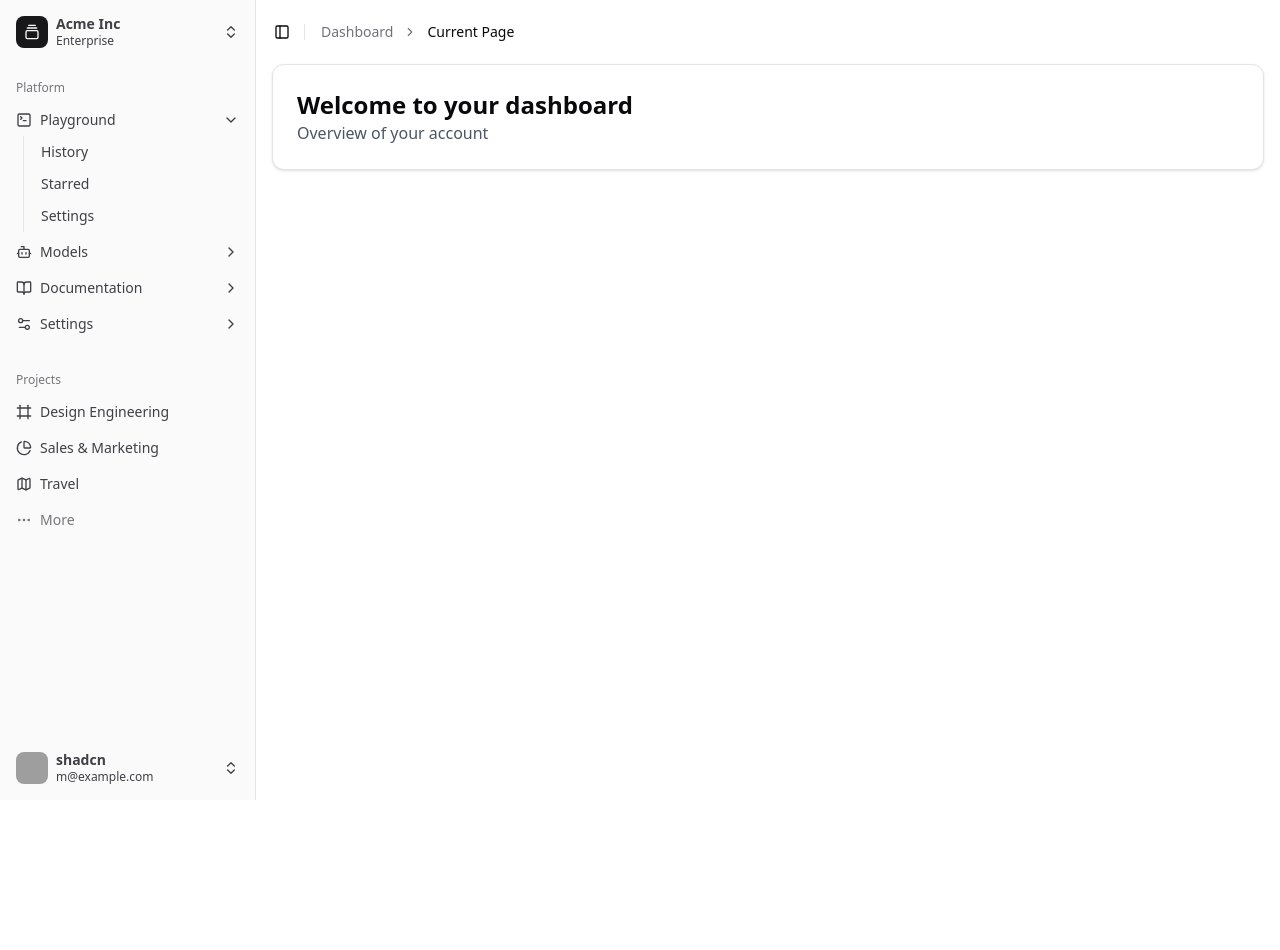
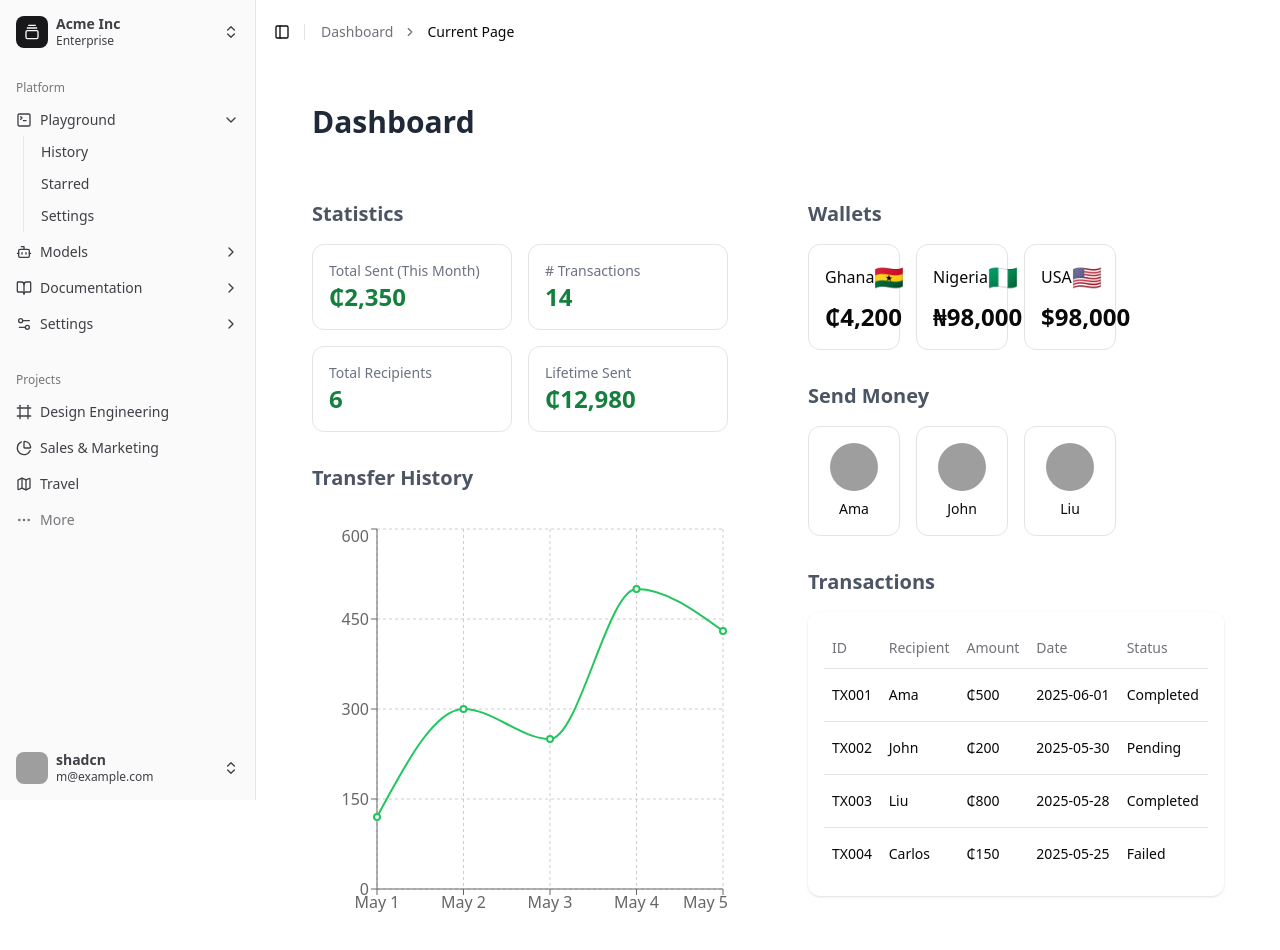
Before and after one commit to Willowusu/money-transfer, a React (Vite) app: page /dashboard in a window 1280 px wide. Shown: the top 950 px of the page. Before the commit the page ends 800 px from the top, so only its background shows below. Built offline with nearby package versions, Linux system fonts and the light colour scheme; grey boxes are pictures that could not be loaded.

Commit message:
`Refactor dashboard page layout and add new features`

```diff
--- a/src/pages/dashboard/index.jsx
+++ b/src/pages/dashboard/index.jsx
@@ -1,11 +1,174 @@
-// src/pages/dashboard/index.jsx
-import { Card } from '@/components/ui/card';
+import { Card, CardContent } from "@/components/ui/card"
+import { Avatar, AvatarFallback, AvatarImage } from "@/components/ui/avatar"
+import { LineChart, Line, XAxis, YAxis, CartesianGrid, Tooltip, ResponsiveContainer } from "recharts"
+import { Table, TableBody, TableCell, TableHead, TableHeader, TableRow } from "@/components/ui/table"
+
+
+const recipients = [
+    { name: "Ama", avatar: "/avatars/ama.png" },
+    { name: "John", avatar: "/avatars/john.png" },
+    { name: "Liu", avatar: "/avatars/liu.png" },
+]
+
+const wallets = [
+    {
+        country: "Ghana",
+        flag: "🇬🇭",
+        balance: "₵4,200",
+    },
+    {
+        country: "Nigeria",
+        flag: "🇳🇬",
+        balance: "₦98,000",
+    },
+    {
+        country: "USA",
+        flag: "🇺🇸",
+        balance: "$98,000",
+    },
+
+]
+
+const chartData = [
+    { date: "May 1", amount: 120 },
+    { date: "May 2", amount: 300 },
+    { date: "May 3", amount: 250 },
+    { date: "May 4", amount: 500 },
+    { date: "May 5", amount: 430 },
+]
+
+const stats = [
+    { label: "Total Sent (This Month)", value: "₵2,350" },
+    { label: "# Transactions", value: "14" },
+    { label: "Total Recipients", value: "6" },
+    { label: "Lifetime Sent", value: "₵12,980" },
+]
+
+const transactions = [
+    { id: "TX001", recipient: "Ama", amount: "₵500", date: "2025-06-01", status: "Completed" },
+    { id: "TX002", recipient: "John", amount: "₵200", date: "2025-05-30", status: "Pending" },
+    { id: "TX003", recipient: "Liu", amount: "₵800", date: "2025-05-28", status: "Completed" },
+    { id: "TX004", recipient: "Carlos", amount: "₵150", date: "2025-05-25", status: "Failed" },
+]
 
 export default function DashboardHome() {
     return (
-            <Card className="p-6">
-                <h1 className="text-2xl font-semibold">Welcome to your dashboard</h1>
-                <p className="text-gray-600">Overview of your account</p>
-            </Card>
-    );
+        <div className="p-6 md:p-10">
+            {/* Page Title */}
+            <h1 className="text-3xl font-bold text-gray-800 mb-10">Dashboard</h1>
+
+            <div className="grid grid-cols-1 md:grid-cols-2 gap-20">
+                {/* LEFT SIDE */}
+                <div className="space-y-8 pt-5">
+                    {/* Statistics */}
+                    <div>
+                        <h4 className="text-xl text-gray-600 font-bold mb-4">Statistics</h4>
+                        <div className="grid grid-cols-1 sm:grid-cols-2 gap-4">
+                            {stats.map((stat) => (
+                                <Card key={stat.label} className="shadow-none">
+                                    <CardContent className="p-4">
+                                        <p className="text-sm text-gray-500">{stat.label}</p>
+                                        <p className="text-2xl font-bold text-green-700">{stat.value}</p>
+                                    </CardContent>
+                                </Card>
+                            ))}
+                        </div>
+                    </div>
+
+                    {/* Graph */}
+                    <div>
+                        <h4 className="text-xl text-gray-600 font-bold mb-4">Transfer History</h4>
+                        <div className="bg-white pt-4 pb-4 px-0 rounded-xl">
+                            <ResponsiveContainer width="100%" height={400}>
+                                <LineChart data={chartData}>
+                                    <CartesianGrid strokeDasharray="3 3" />
+                                    <XAxis dataKey="date" />
+                                    <YAxis />
+                                    <Tooltip />
+                                    <Line
+                                        type="monotone"
+                                        dataKey="amount"
+                                        stroke="#22c55e"
+                                        strokeWidth={2}
+                                    />
+                                </LineChart>
+                            </ResponsiveContainer>
+                        </div>
+                    </div>
+                </div>
+
+                {/* RIGHT SIDE*/}
+                <div>
+                    <div className="space-y-8 pt-5">
+                        {/* Wallets */}
+                        <div>
+                            <h4 className="text-xl text-gray-600 font-bold mb-4">Wallets</h4>
+                            <div className="grid grid-cols-1 sm:grid-cols-4 gap-4">
+                                {wallets.map((wallet) => (
+                                    <Card key={wallet.country} className="shadow-none">
+                                        <CardContent className="p-4">
+                                            <div className="flex justify-between items-center mb-2">
+                                                <span className="font-medium">{wallet.country}</span>
+                                                <span className="text-2xl">{wallet.flag}</span>
+                                            </div>
+                                            <div className="text-2xl font-bold">
+                                                {wallet.balance}
+                                            </div>
+                                        </CardContent>
+                                    </Card>
+                                ))}
+                            </div>
+                        </div>
+
+                        {/* Send Money */}
+                        <div>
+                            <h4 className="text-xl text-gray-600 font-bold mb-4">Send Money</h4>
+                            <div className="grid grid-cols-2 sm:grid-cols-4 gap-4">
+                                {recipients.map((recipient) => (
+                                    <Card key={recipient.name} className="text-center shadow-none">
+                                        <CardContent className="p-4 flex flex-col items-center">
+                                            <Avatar className="w-12 h-12 mb-2">
+                                                <AvatarImage src={recipient.avatar} alt={recipient.name} />
+                                                <AvatarFallback>{recipient.name[0]}</AvatarFallback>
+                                            </Avatar>
+                                            <span className="text-sm font-medium">{recipient.name}</span>
+                                        </CardContent>
+                                    </Card>
+                                ))}
+                            </div>
+                        </div>
+
+                        {/* Transactions */}
+                        <div className="pb-12">
+                            <h4 className="text-xl text-gray-600 font-bold mb-4">Transactions</h4>
+                            <div className="bg-white rounded-xl shadow overflow-x-auto p-4">
+                                <Table>
+                                    <TableHeader>
+                                        <TableRow>
+                                            <TableHead>ID</TableHead>
+                                            <TableHead>Recipient</TableHead>
+                                            <TableHead>Amount</TableHead>
+                                            <TableHead>Date</TableHead>
+                                            <TableHead>Status</TableHead>
+                                        </TableRow>
+                                    </TableHeader>
+                                    <TableBody>
+                                        {transactions.map((tx) => (
+                                            <TableRow key={tx.id}>
+                                                <TableCell className="py-4">{tx.id}</TableCell>
+                                                <TableCell className="py-4">{tx.recipient}</TableCell>
+                                                <TableCell className="py-4">{tx.amount}</TableCell>
+                                                <TableCell className="py-4">{tx.date}</TableCell>
+                                                <TableCell className="py-4 font-medium">{tx.status}</TableCell>
+                                            </TableRow>
+                                        ))}
+                                    </TableBody>
+                                </Table>
+                            </div>
+                        </div>
+                    </div>
+                </div>
+            </div>
+        </div>
+    )
 }
```
